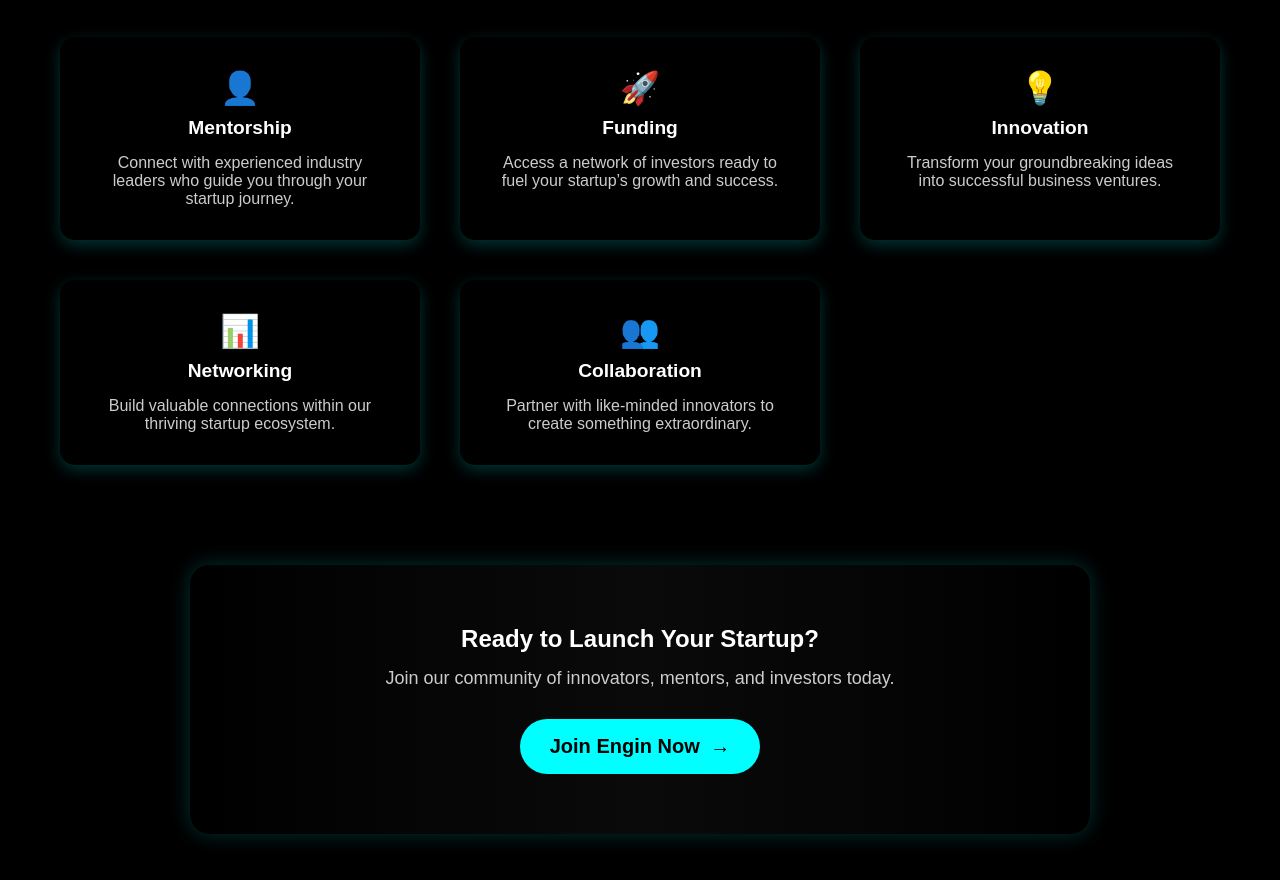
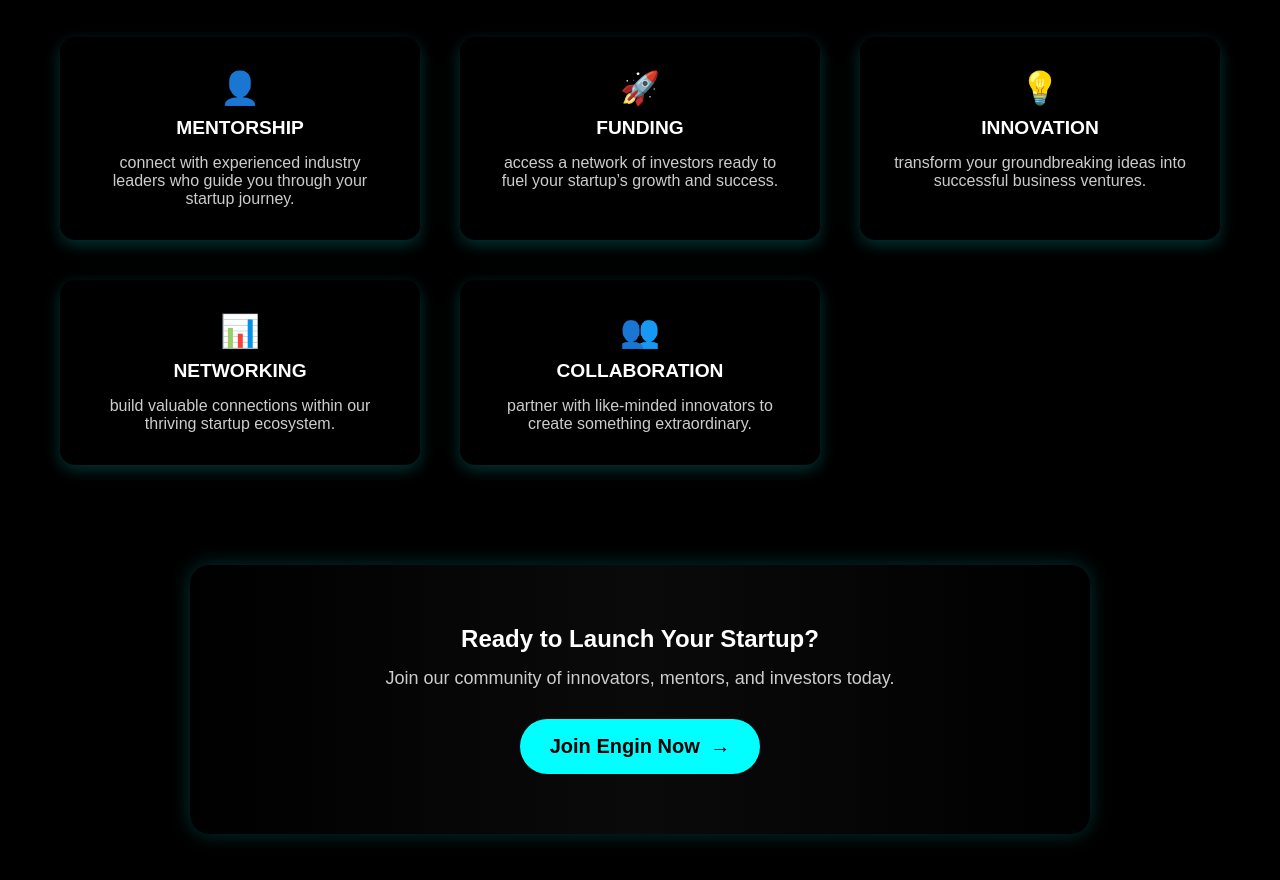
Before and after one commit to mohammedabsal/Engin, a plain HTML site: page index.html in a window 1280 px wide. Shown: the part 1262-2142 px from the top of the page. Drawn offline with Linux system fonts and the light colour scheme.

Commit message:
Update index.html

```diff
--- a/index.html
+++ b/index.html
@@ -9,7 +9,7 @@
 <body>
     <header>
         <nav class="navbar">
-            <div class="site-logo">Eng<span>in</span></div>
+            <div class="site-logo">Eng<!--<span>-->in<!--</span>--></div>
 
             <!-- Menu Toggle for Mobile -->
             <div class="menu-toggle">&#9776;</div>
@@ -20,7 +20,7 @@
                     <li><a href="#uyp">Features</a></li>
                     <li><a href="#git">Contact</a></li>
                 </ul>
-                <a href="../Engin/pages/getstarted.html" class="cta-button">Get Started</a>
+                <a href="getstarted.html" class="cta-button">Get Started</a>
             </div>
         </nav>
     </header>
@@ -29,7 +29,7 @@
         <div class="landing-content">
             <h1 class="title-effect">One-Stop Solution <br> to <span>Build and Launch Startups</span></h1>
             <p>Empowering innovators worldwide to collaborate, fund, and build groundbreaking startups.</p>
-            <a href="../Engin/pages/getstarted.html" class="main-action-btn">Get Started</a>
+            <a href="getstarted.html" class="main-action-btn">Get Started</a>
             <p class="sub-text">Join <span>Engin</span> to turn your vision into reality</p>
         </div>
     </section>
@@ -41,7 +41,7 @@
     <div class="main-container" id="about">
         <div class="content-box">
         <h1 class="about-engin">About Engin</h1>
-        <p><span class="highlight">Engin is the world's first all-in-one platform</span> empowering idea creators to turn visions into reality. By connecting you with <span class="highlight">skilled teams, expert mentors, and collaborative funding,</span> Engin simplifies the journey from concept to success. Whether you're building a startup or launching a project, <span class="glow-text">Engin is here to make your ideas thrive.</span></p>
+        <p><!--<span class="highlight">-->Engin is the world's first all-in-one platform<!--</span>--> empowering idea creators to turn visions into reality. By connecting you with <!--<span class="highlight">-->skilled teams, expert mentors, and collaborative funding,<!--</span>--> Engin simplifies the journey from concept to success. Whether you're building a startup or launching a project, <!--<span class="glow-text">-->Engin is here to make your ideas thrive.<!--</span>--></p>
         </div>
     </div>
     <br>
@@ -57,28 +57,28 @@
         <div class="cards">
             <div class="card">
                 <div class="icon">👤</div>
-                <h3>Mentorship</h3>
-                <p>Connect with experienced industry leaders who guide you through your startup journey.</p>
+                <h3>MENTORSHIP</h3>
+                <p>connect with experienced industry leaders who guide you through your startup journey.</p>
             </div>
             <div class="card">
                 <div class="icon">🚀</div>
-                <h3>Funding</h3>
-                <p>Access a network of investors ready to fuel your startup’s growth and success.</p>
+                <h3>FUNDING</h3>
+                <p>access a network of investors ready to fuel your startup’s growth and success.</p>
             </div>
             <div class="card">
                 <div class="icon">💡</div>
-                <h3>Innovation</h3>
-                <p>Transform your groundbreaking ideas into successful business ventures.</p>
+                <h3>INNOVATION</h3>
+                <p>transform your groundbreaking ideas into successful business ventures.</p>
             </div>
             <div class="card">
                 <div class="icon">📊</div>
-                <h3>Networking</h3>
-                <p>Build valuable connections within our thriving startup ecosystem.</p>
+                <h3>NETWORKING</h3>
+                <p>build valuable connections within our thriving startup ecosystem.</p>
             </div>
             <div class="card">
                 <div class="icon">👥</div>
-                <h3>Collaboration</h3>
-                <p>Partner with like-minded innovators to create something extraordinary.</p>
+                <h3>COLLABORATION</h3>
+                <p>partner with like-minded innovators to create something extraordinary.</p>
             </div>
         </div>
     </div>
@@ -86,7 +86,7 @@
     <div class="cta-card">
         <h2>Ready to Launch Your Startup?</h2>
         <p>Join our community of innovators, mentors, and investors today.</p>
-        <a href="/pages/getstarted.html" class="cta-button">
+        <a href="getstarted.html" class="cta-button">
             Join Engin Now <span class="arrow">→</span>
         </a>
     </div>
@@ -99,6 +99,6 @@
     </div>
 
 
-    <script src="../Engin/script.js"></script>
+    <script src="script.js"></script>
 </body>
 </html>
```
